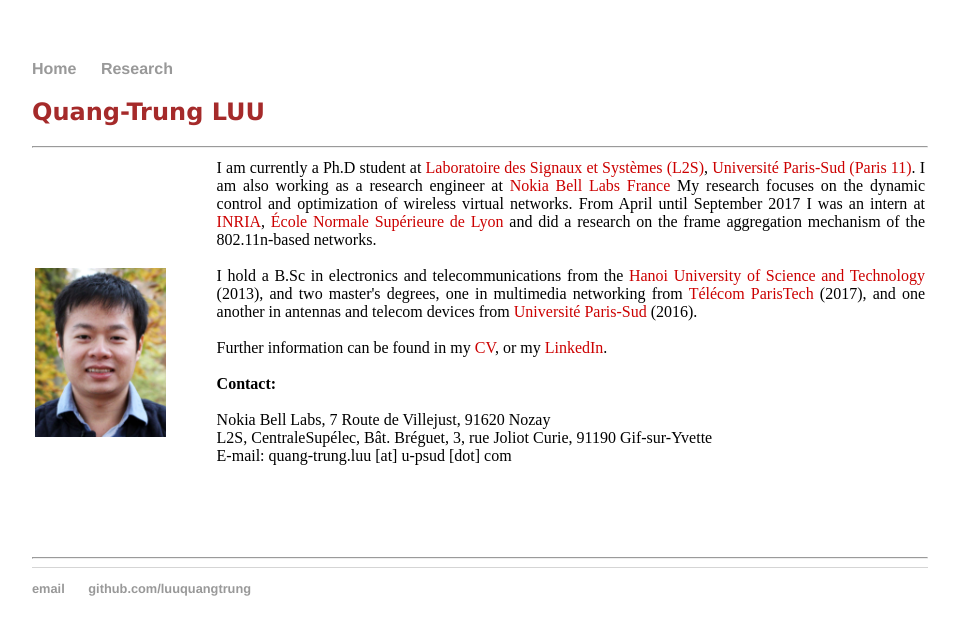
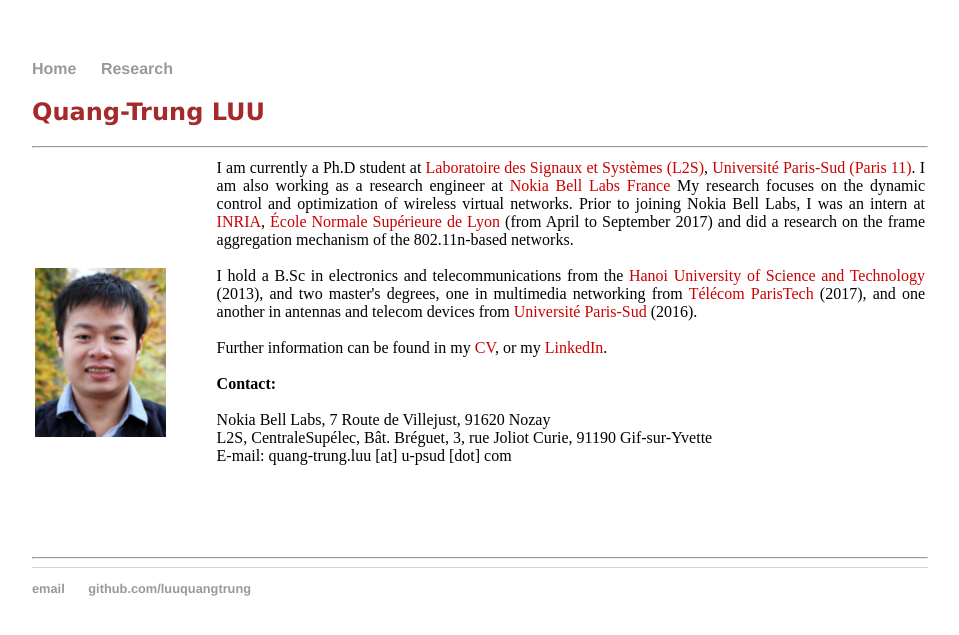
Before and after one commit to luuquangtrung/luuquangtrung.github.io_v1, a Jekyll site: the page built from index.html, in a window 1280 px wide. Shown: the top 635 px of the page, without its empty margins (160-1119 px from the left). Built offline with Jekyll 4.4.1, drawn with Linux system fonts in a browser that asks for light colours.

Commit message:
Update index.html

```diff
--- a/index.html
+++ b/index.html
@@ -10,12 +10,11 @@
 
 <hr>
 <div>
-<table width = "100%"; align = center">
+<table width = "100%"; align = left">
    <tr >
         <td width="15%" align = "top">
         <img style="display:block;" width = "100%" src = "/asset/profile/cv3_small.jpg">
         </td>
-
         <td width="5%" align = "center">
         </td>
 
@@ -25,8 +24,8 @@
 	<a href="http://www.u-psud.fr/" target="_blank" rel="nofollow" style="color: #cc0000">Universit&eacute; Paris-Sud (Paris 11)</a>.
 	I am also working as a research engineer at <a href="https://www.bell-labs.com/" target="_blank" rel="nofollow" style="color: #cc0000">Nokia Bell Labs France</a>
 	My research focuses on the dynamic control and optimization of wireless virtual networks.
-	From April until September 2017 I was an intern at <a href="https://team.inria.fr/dante/" style="color: #cc0000">INRIA</a>,
-	<a href="http://www.ens-lyon.fr/" style="color: #cc0000">École Normale Supérieure de Lyon</a>
+	Prior to joining Nokia Bell Labs, I was an intern at <a href="https://team.inria.fr/dante/" style="color: #cc0000">INRIA</a>,
+	<a href="http://www.ens-lyon.fr/" style="color: #cc0000">École Normale Supérieure de Lyon</a> (from April to September 2017)
 	and did a research on the frame aggregation mechanism of the 802.11n-based networks.
 
 	<div>&nbsp;</div>
```
